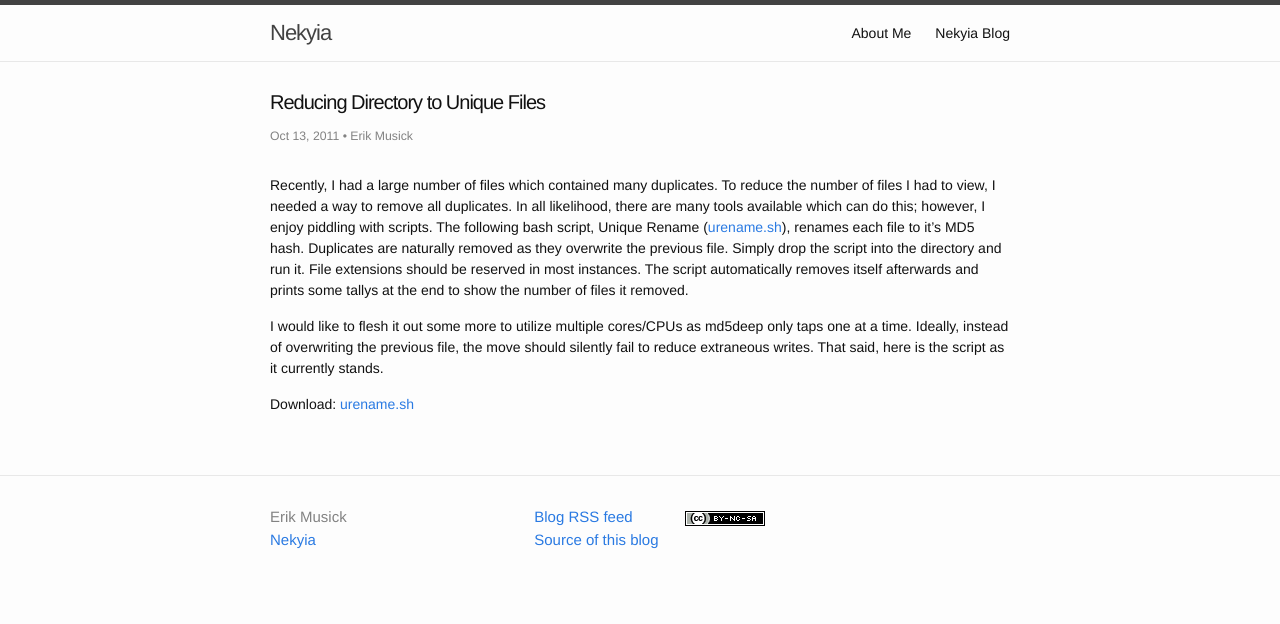
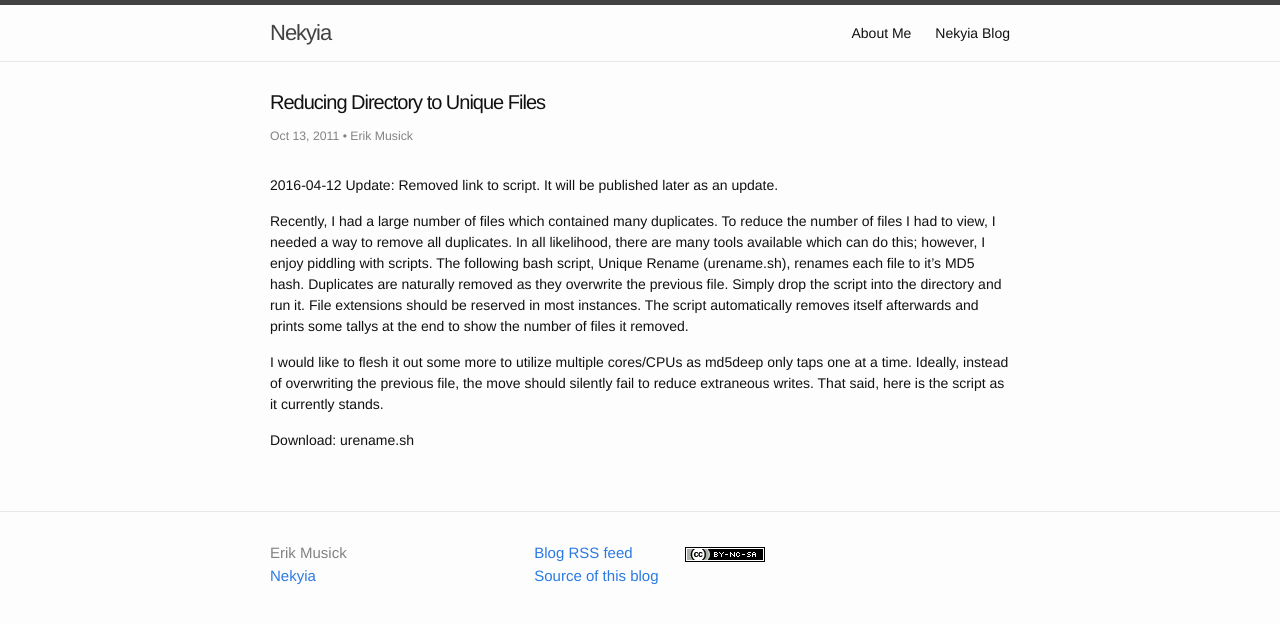
Before and after one commit to emusick/emusick.github.io, a Jekyll site: the page built from _posts/2011-10-13-reducing-directory-to-unique-files.md, in a window 1280 px wide. Shown: the top 624 px of the page. Built offline with Jekyll 4.4.1, drawn with Linux system fonts in a browser that asks for light colours.

Commit message:
Update 2011-10-13-reducing-directory-to-unique-files.md
Removed old link

```diff
--- a/_posts/2011-10-13-reducing-directory-to-unique-files.md
+++ b/_posts/2011-10-13-reducing-directory-to-unique-files.md
@@ -14,8 +14,10 @@ tags:
   - linux
   - scripts
 ---
-Recently, I had a large number of files which contained many duplicates. To reduce the number of files I had to view, I needed a way to remove all duplicates. In all likelihood, there are many tools available which can do this; however, I enjoy piddling with scripts. The following bash script, Unique Rename ([urename.sh](/content/scripts/urename.sh "A bash script for uniquely renaming files")), renames each file to it&#8217;s MD5 hash. Duplicates are naturally removed as they overwrite the previous file. Simply drop the script into the directory and run it. File extensions should be reserved in most instances. The script automatically removes itself afterwards and prints some tallys at the end to show the number of files it removed.
+2016-04-12 Update: Removed link to script. It will be published later as an update.
+
+Recently, I had a large number of files which contained many duplicates. To reduce the number of files I had to view, I needed a way to remove all duplicates. In all likelihood, there are many tools available which can do this; however, I enjoy piddling with scripts. The following bash script, Unique Rename (urename.sh), renames each file to it&#8217;s MD5 hash. Duplicates are naturally removed as they overwrite the previous file. Simply drop the script into the directory and run it. File extensions should be reserved in most instances. The script automatically removes itself afterwards and prints some tallys at the end to show the number of files it removed.
 
 I would like to flesh it out some more to utilize multiple cores/CPUs as md5deep only taps one at a time. Ideally, instead of overwriting the previous file, the move should silently fail to reduce extraneous writes. That said, here is the script as it currently stands.
 
-Download: [urename.sh](/content/scripts/urename.sh "A bash script for uniquely renaming files")
+Download: urename.sh
```
